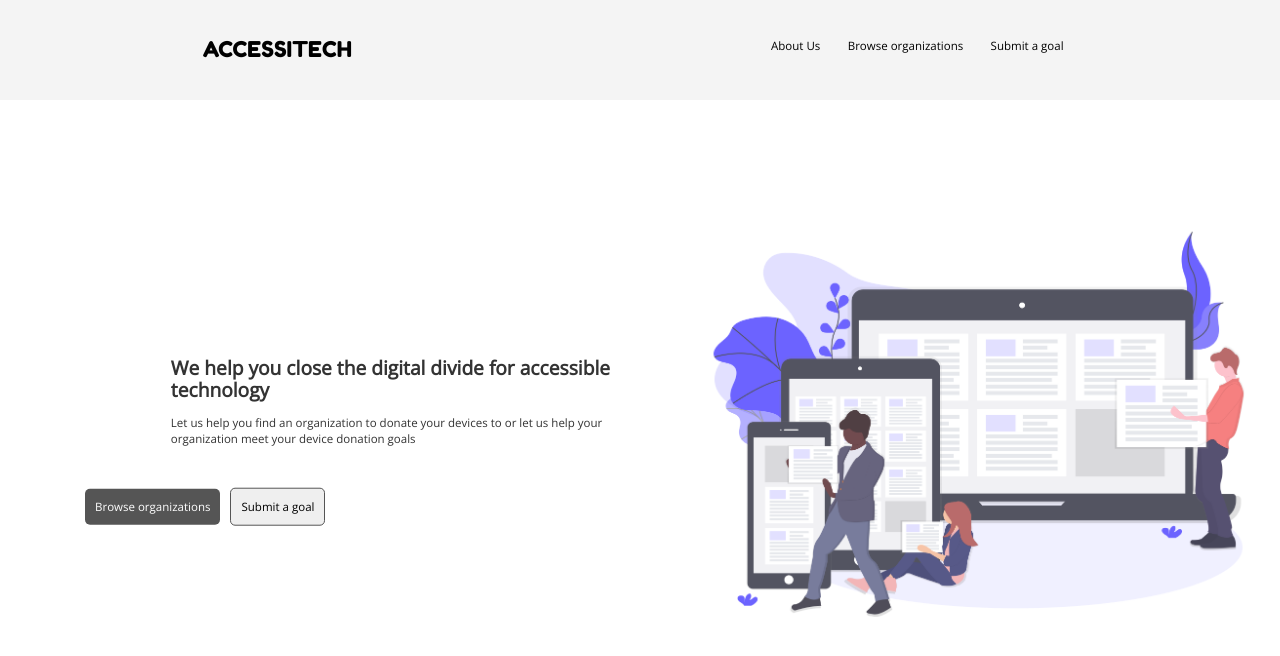
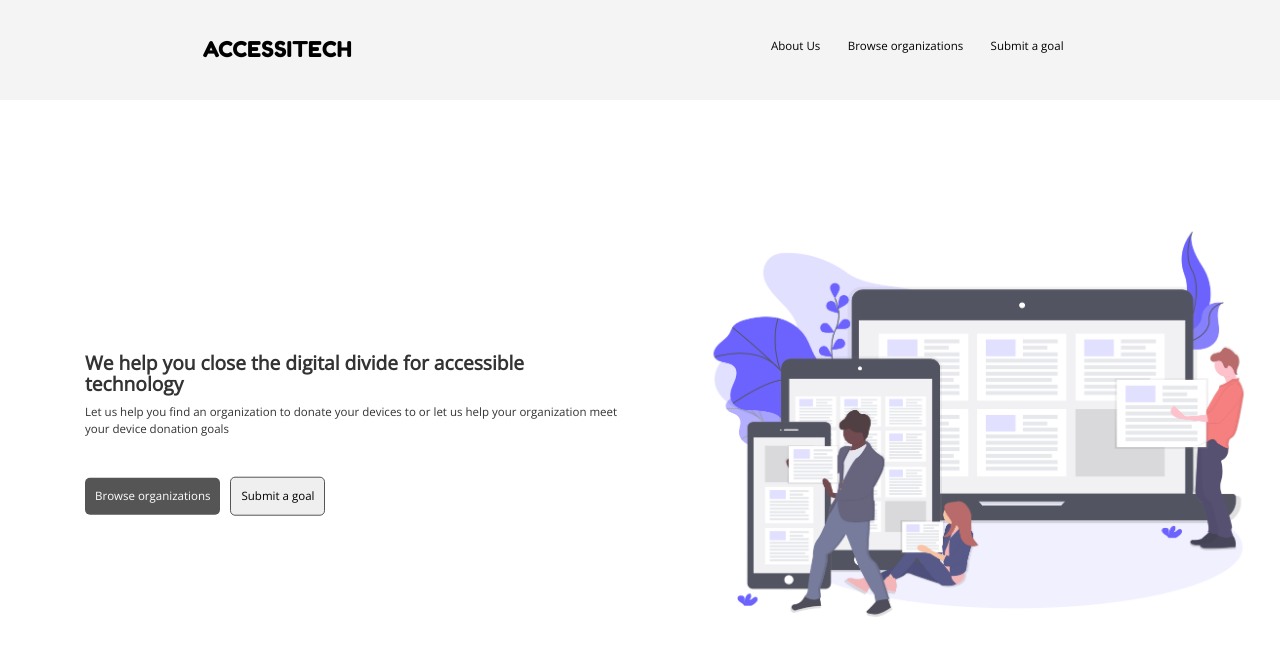
Before and after one commit to autumn-info-442a/team-a, a React (Create React App) app in the folder my-app/: page / in a window 1280 px wide. Shown: the top 656 px of the page. Built offline with nearby package versions, Linux system fonts and the light colour scheme.

Commit message:
fix donation confirm css

```diff
--- a/my-app/src/components/DonationConfirm/donationConfirm.css
+++ b/my-app/src/components/DonationConfirm/donationConfirm.css
@@ -1,14 +1,14 @@
-h1, h4, p {
+.confirm-donation.h1, .confirm-donation.h4, .confirm-donation.p {
   margin-left: 15.9%;
 }
 
-h1 {
+.confirm-donation.h1 {
   font-size: 1.3vw;
   font-weight: 600;
   padding: 1% 0%;
 }
 
-h4, p {
+.confirm-donation.h4, .confirm-donation.p {
   font-size: 0.9vw;
 }
 
@@ -20,7 +20,7 @@ p.instructions {
   padding-top: 0.8%;
 }
 
-a {
+.confirm-donation.a {
     text-decoration: underline;
     color: #0000EE;
 }
--- a/my-app/src/components/DonationConfirm/donationConfirm.js
+++ b/my-app/src/components/DonationConfirm/donationConfirm.js
@@ -17,7 +17,7 @@ const DonationConfirm = (props) => {
     }
 
     return (
-    <div>
+    <div className="confirm-donation">
         <h1>Thank you for donating your {donation.model}</h1>
         <h4><strong>Please ship your donation to:</strong></h4>
         <p className="org-details">
```
